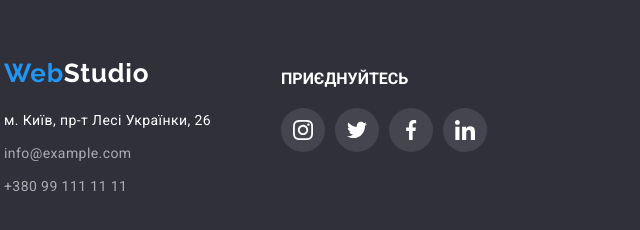
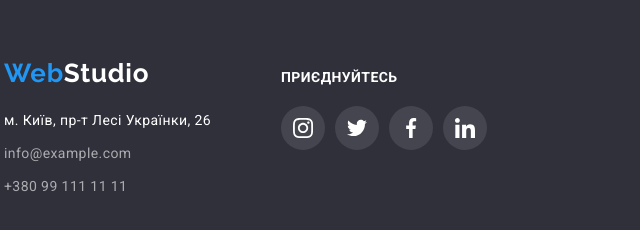
Before and after one commit to Roman-Huminilovych/goit-markup-hw-04, a plain HTML site: page index.html in a window 1280 px wide. Shown: the part 2678-2908 px from the top of the page, 51-691 px from the left. Drawn offline with nearby package versions, Linux system fonts and the light colour scheme.

Commit message:
finally 4 hw

```diff
--- a/css/styles.css
+++ b/css/styles.css
@@ -476,8 +476,9 @@ h3 {
 }
 .footer-third-title {
   font-weight: 700;
-  font-size: inherit;
-  line-height: 1.15;
+  font-size: 14px;
+  line-height: 1.14;
+  letter-spacing: 0.03em;
   text-transform: uppercase;
   margin: 0 0 20px;
   color: #fff;
```
